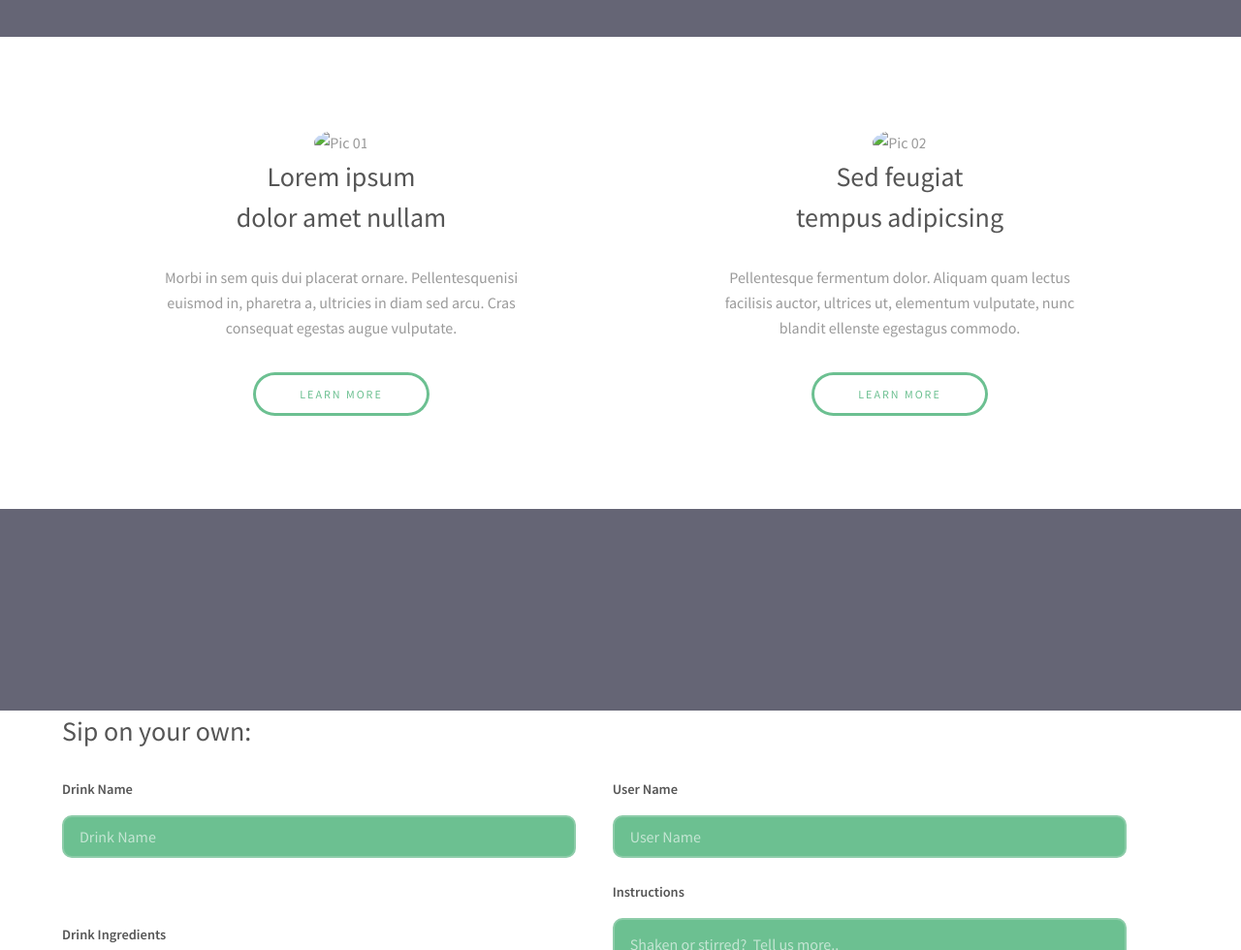
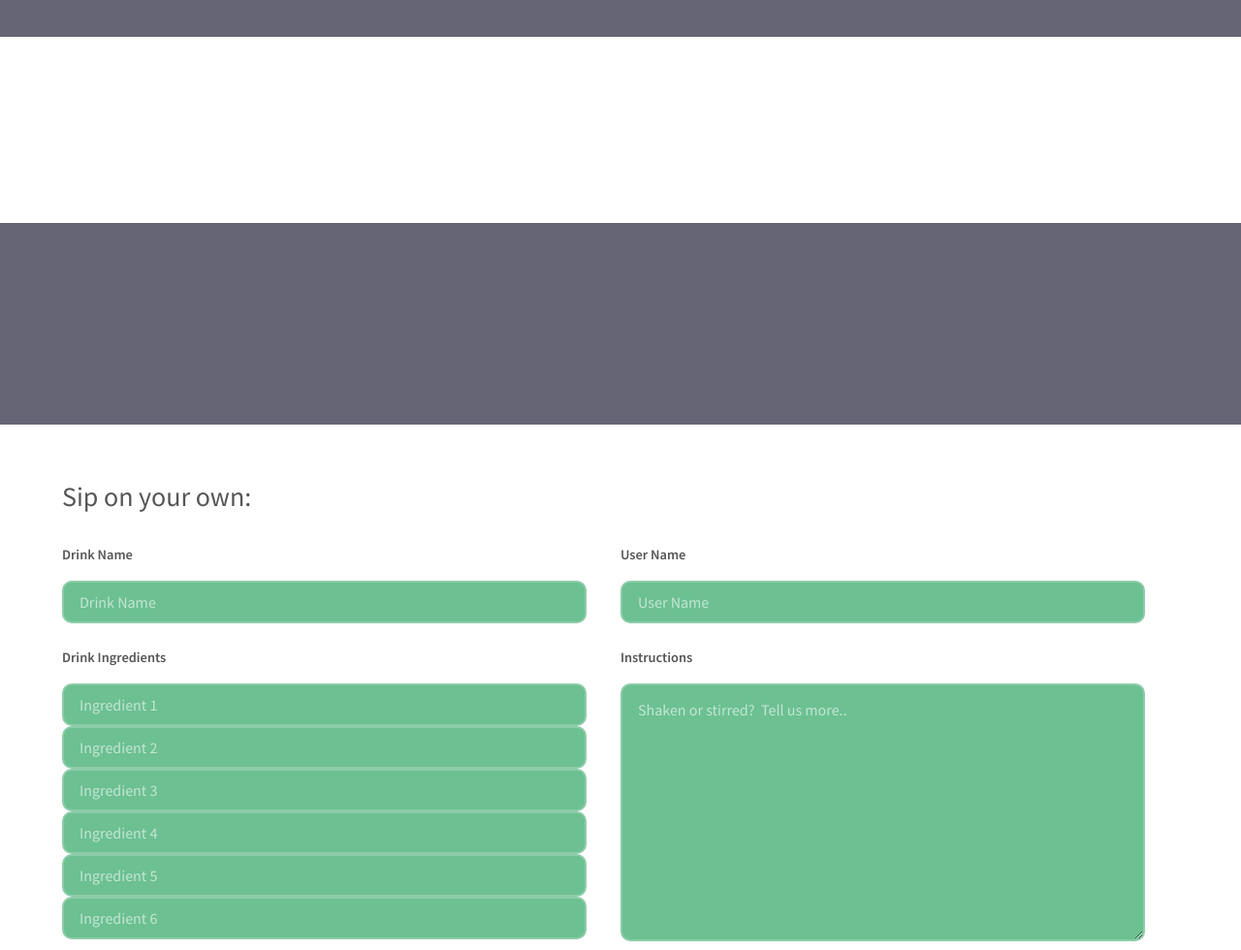
Before and after one commit to kells08/sip-frontend, a plain HTML site: page index.html in a window 1280 px wide. Shown: the part 580-1560 px from the top of the page at 97% size. Drawn offline with Linux system fonts and the light colour scheme; a web font is replaced by a local one.

Commit message:
Fixed form floats

```diff
--- a/css/application.css
+++ b/css/application.css
@@ -1936,7 +1936,9 @@
 
 			form .field.half {
 				display: inline-block;
-				width: 46%;
+				width: 47%;
+				float: left;
+
 			}
 
 			form .field.half {
@@ -1949,6 +1951,7 @@
 
 				form .field.half.second {
 					margin-right: 3%;
+
 				}
 
 		@media screen and (max-width: 980px) {
--- a/index.html
+++ b/index.html
@@ -58,30 +58,7 @@
 			<section id="three" class="wrapper align-center">
 				<div class="inner">
 					<div class="flex flex-2">
-						<article> <!-- Random drink 1 from array of made drinks-->
-							<div class="image round">
-								<img src="images/pic01.jpg" alt="Pic 01" />
-							</div>
-							<header>
-								<h3>Lorem ipsum<br /> dolor amet nullam</h3>
-							</header>
-							<p>Morbi in sem quis dui placerat ornare. Pellentesquenisi<br />euismod in, pharetra a, ultricies in diam sed arcu. Cras<br />consequat  egestas augue vulputate.</p>
-							<footer>
-								<a href="#" class="button">Learn More</a>
-							</footer>
-						</article><!-- End Random drink 1 -->
-						<article> <!-- Random drink 2 from array of made drinks-->
-							<div class="image round">
-								<img src="images/pic02.jpg" alt="Pic 02" />
-							</div>
-							<header>
-								<h3>Sed feugiat<br /> tempus adipicsing</h3>
-							</header>
-							<p>Pellentesque fermentum dolor. Aliquam quam lectus<br />facilisis auctor, ultrices ut, elementum vulputate, nunc<br /> blandit ellenste egestagus commodo.</p>
-							<footer>
-								<a href="#" class="button">Learn More</a>
-							</footer>
-						</article><!-- End Random drink 2 -->
+						<!--Drinks will appear here from js-->
 					</div>
 				</div>
 			</section>
@@ -96,6 +73,7 @@
 
 			<section>
 				<div class="inner">
+					<br><br>
 					<h3>Sip on your own:</h3>
 
 					<form action="#" method="post">
@@ -123,7 +101,7 @@
 						<!-- Instructions Input-->
 						<div class="field half second">
 							<label for="text">Instructions</label>
-							<textarea name="text" id="text" rows="10" placeholder="Shaken or stirred?  Tell us more.."></textarea>
+							<textarea name="text" id="text" rows="9" placeholder="Shaken or stirred?  Tell us more.."></textarea>
 						</div>
 
 						<ul class="actions">
```
